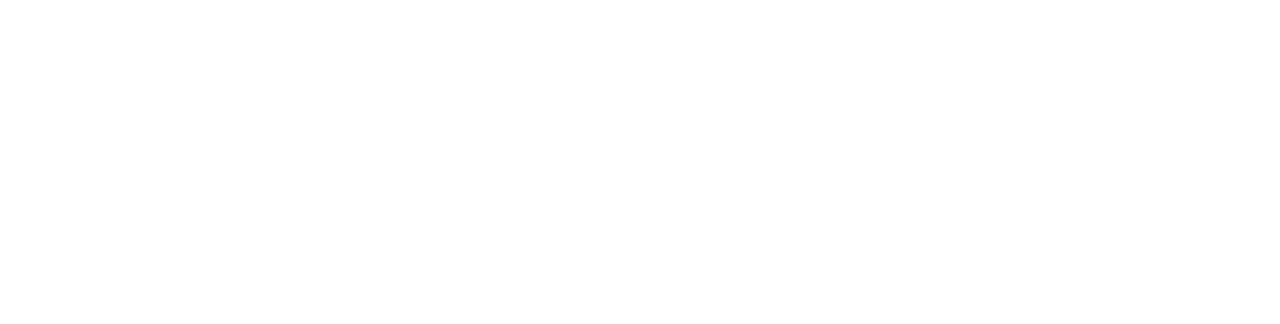
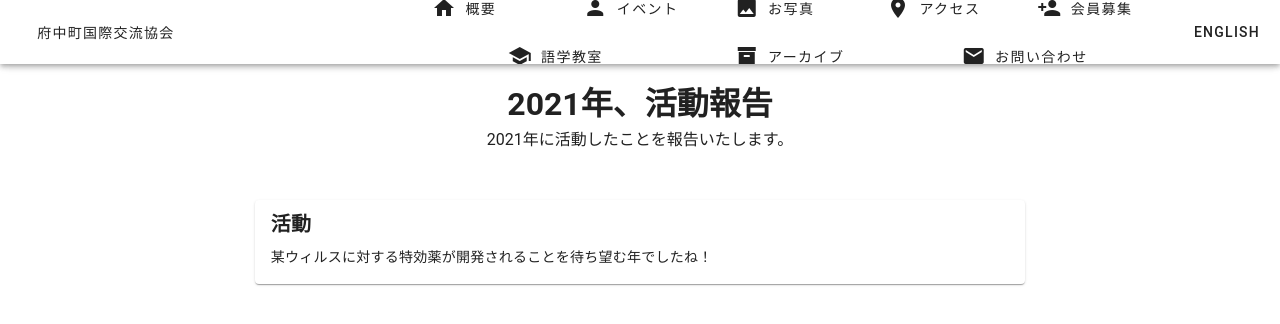
Before and after one commit to 1410-3/aki-fuchu-ira, a Vue app: page /activityReport/2021 in a window 1280 px wide. Before the commit this address had no page. Shown: the top 324 px of the page. Built offline with nearby package versions, Linux system fonts and the light colour scheme.

Commit message:
add detail page of archives

```diff
--- /dev/null
+++ b/src/components/ContentsPage/Archive/ActivityReport/ActivityReport2021.vue
@@ -0,0 +1,53 @@
+<template>
+  <v-app>
+    <v-container>
+      <v-row
+        justify="center"
+        class="mb-6">
+        <v-col
+          cols="12"
+          md="8">
+          <h1 class="text-center font-weight-bold">
+            2021年、活動報告
+          </h1>
+          <p class="text-center">
+            2021年に活動したことを報告いたします。
+          </p>
+        </v-col>
+      </v-row>
+
+      <v-row justify="center">
+        <v-col
+          cols="12"
+          md="8">
+          <v-card outlined>
+            <v-card-title class="font-weight-bold">
+              活動
+            </v-card-title>
+            <v-card-text>
+              某ウィルスに対する特効薬が開発されることを待ち望む年でしたね！
+            </v-card-text>
+          </v-card>
+        </v-col>
+      </v-row>
+    </v-container>
+  </v-app>
+</template>
+
+<script>
+export default {
+  name: "ActivityReport2023",
+};
+</script>
+
+<style scoped>
+.text-center {
+  text-align: center;
+}
+.mb-6 {
+  margin-bottom: 24px;
+}
+.mt-6 {
+  margin-top: 24px;
+}
+</style>
--- /dev/null
+++ b/src/components/ContentsPage/Archive/ActivityReport/ActivityReport2022.vue
@@ -0,0 +1,53 @@
+<template>
+  <v-app>
+    <v-container>
+      <v-row
+        justify="center"
+        class="mb-6">
+        <v-col
+          cols="12"
+          md="8">
+          <h1 class="text-center font-weight-bold">
+            2022年、活動報告
+          </h1>
+          <p class="text-center">
+            2022年に活動したことを報告いたします。
+          </p>
+        </v-col>
+      </v-row>
+
+      <v-row justify="center">
+        <v-col
+          cols="12"
+          md="8">
+          <v-card outlined>
+            <v-card-title class="font-weight-bold">
+              活動
+            </v-card-title>
+            <v-card-text>
+              某ウィルスに負けずにがんばりましょうね！！
+            </v-card-text>
+          </v-card>
+        </v-col>
+      </v-row>
+    </v-container>
+  </v-app>
+</template>
+
+<script>
+export default {
+  name: "ActivityReport2022",
+};
+</script>
+
+<style scoped>
+.text-center {
+  text-align: center;
+}
+.mb-6 {
+  margin-bottom: 24px;
+}
+.mt-6 {
+  margin-top: 24px;
+}
+</style>
--- /dev/null
+++ b/src/components/ContentsPage/Archive/ActivityReport/ActivityReport2023.vue
@@ -0,0 +1,53 @@
+<template>
+  <v-app>
+    <v-container>
+      <v-row
+        justify="center"
+        class="mb-6">
+        <v-col
+          cols="12"
+          md="8">
+          <h1 class="text-center font-weight-bold">
+            2023年、活動報告
+          </h1>
+          <p class="text-center">
+            2023年に活動したことを報告いたします。
+          </p>
+        </v-col>
+      </v-row>
+
+      <v-row justify="center">
+        <v-col
+          cols="12"
+          md="8">
+          <v-card outlined>
+            <v-card-title class="font-weight-bold">
+              活動
+            </v-card-title>
+            <v-card-text>
+              みなさんがんばりましたね！！
+            </v-card-text>
+          </v-card>
+        </v-col>
+      </v-row>
+    </v-container>
+  </v-app>
+</template>
+
+<script>
+export default {
+  name: "ActivityReport2021",
+};
+</script>
+
+<style scoped>
+.text-center {
+  text-align: center;
+}
+.mb-6 {
+  margin-bottom: 24px;
+}
+.mt-6 {
+  margin-top: 24px;
+}
+</style>
--- a/src/components/ContentsPage/Archive/Archive.vue
+++ b/src/components/ContentsPage/Archive/Archive.vue
@@ -64,17 +64,17 @@
         {
           title: "令和５年度(2023/4/1-2024/3/31)活動報告",
           date: "2024-04-01",
-          link: "/ActivityRport/2023",
+          link: "/activityReport/2023",
         },
         {
           title: "令和4年度(2022/4/1-2023/3/31)活動報告",
           date: "2023-04-01",
-          link: "/ActivityRport/2022",
+          link: "/activityReport/2022",
         },
         {
           title: "令和3年度(2021/4/1-2022/3/31)活動報告",
           date: "2022-04-01",
-          link: "/ActivityRport/2021",
+          link: "/activityReport/2021",
         },
       ],
     };
--- /dev/null
+++ b/src/pages/activityReport/2021.vue
@@ -0,0 +1,9 @@
+<template>
+  <Header />
+  <ActivityReport2021 />
+</template>
+
+<script setup>
+import Header from '@/components/Header/Header.vue';
+import ActivityReport2021 from '@/components/ContentsPage/Archive/ActivityReport/ActivityReport2021.vue';
+</script>
--- /dev/null
+++ b/src/pages/activityReport/2022.vue
@@ -0,0 +1,9 @@
+<template>
+  <Header />
+  <ActivityReport2022 />
+</template>
+
+<script setup>
+import Header from '@/components/Header/Header.vue';
+import ActivityReport2022 from '@/components/ContentsPage/Archive/ActivityReport/ActivityReport2022.vue';
+</script>
--- /dev/null
+++ b/src/pages/activityReport/2023.vue
@@ -0,0 +1,9 @@
+<template>
+  <Header />
+  <ActivityReport2023 />
+</template>
+
+<script setup>
+import Header from '@/components/Header/Header.vue';
+import ActivityReport2023 from '@/components/ContentsPage/Archive/ActivityReport/ActivityReport2023.vue';
+</script>
```
